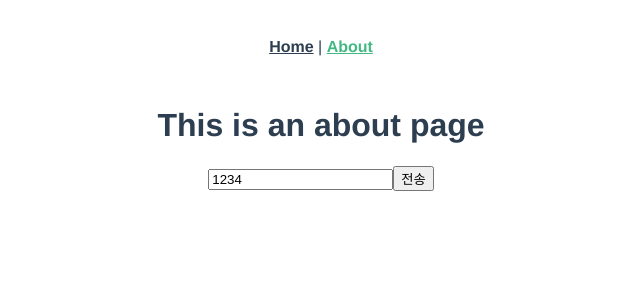
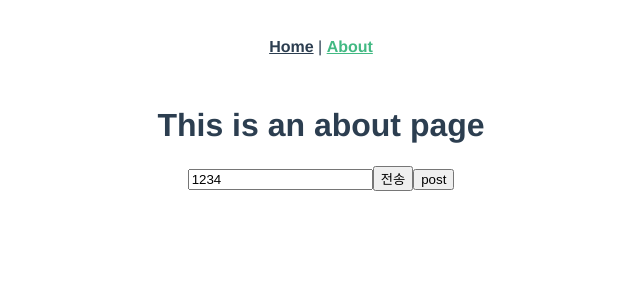
Before and after one commit to DevYun97/layout, a Vue app: page /about in a window 1280 px wide. Shown: the top 300 px of the page, without its empty margins (319-959 px from the left). Built offline with nearby package versions, Linux system fonts and the light colour scheme.

Commit message:
postAPItest

```diff
--- a/src/views/AboutView.vue
+++ b/src/views/AboutView.vue
@@ -4,14 +4,17 @@
     <input type="text" v-model="testContent" />
     <input type="button" @click="subBtn" value="전송"/>
     <!-- <p>{{a}}</p> -->
+    <button @click="postBtn">post</button>
   </div>
 </template>
 
 <script>
+import axios from 'axios';
   export default {
     name: 'about',
     data: () => ({
-      testContent: '1234'
+      testContent: '1234',
+      testone: "aa"
     }),
     methods: {
       subBtn() {
@@ -26,6 +29,17 @@
         .then(err=>{
           console.log("err:" + err);
         })
+      },
+      postBtn(){
+        axios.post('http://localhost:8088/test/post', {
+          testName: this.testone
+        })
+        .then(res =>{
+          console.log("res:"+res)
+        })
+        .catch(err=>{
+          console.log(err)
+        })
       }
     }
   }
```
